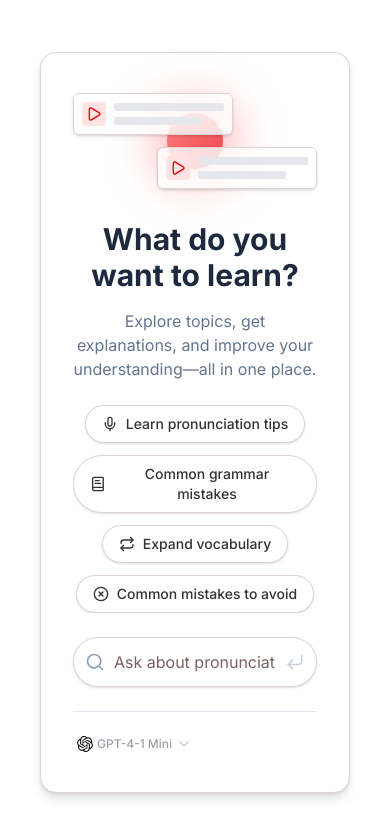
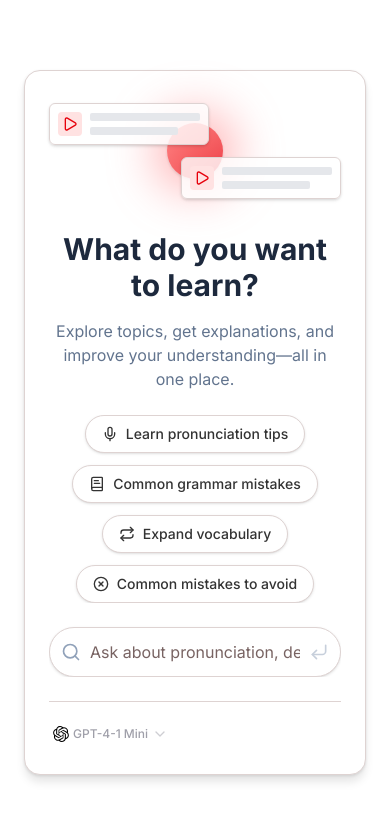
Before and after one commit to wldoooon/VerbaLingo, a Next.js app in the folder ui/: page /chat in a window 390 px wide. Shown: the top 838 px of the page. Built offline with nearby package versions, Linux system fonts and the light colour scheme; what harden-react-markdown would draw is missing.

Commit message:
feat: enhance layout and styling in AiCompletion and SearchPage components for improved responsiveness and visual clarity

```diff
--- a/ui/src/app/page.tsx
+++ b/ui/src/app/page.tsx
@@ -86,7 +86,7 @@ export default function SearchPage() {
               </div>
             ) : (
               /* Video Player and Transcript Section - shown when search results exist */
-              <div className="mt-0 max-w-full lg:grid lg:grid-cols-[1fr_480px] lg:items-start lg:gap-2">
+              <div className="mt-0 max-w-full lg:grid lg:grid-cols-[1fr_480px] lg:items-stretch lg:gap-2">
                 <div>
                   <VideoPlayer />
                   <div className="mt-0">
@@ -98,7 +98,7 @@ export default function SearchPage() {
                   </div>
                   {/* TranscriptViewer removed; transcript is now overlayed on the video */}
                 </div>
-                <div className="hidden lg:block lg:ml-0 lg:mr-0">
+                <div className="hidden lg:flex lg:flex-col lg:ml-0 lg:mr-0">
                   <AiCompletion />
                 </div>
               </div>
--- a/ui/src/components/ai-completion.tsx
+++ b/ui/src/components/ai-completion.tsx
@@ -105,9 +105,9 @@ export function AiCompletion() {
     }, [isLoading]);
 
     return (
-        <div className="w-full h-full flex items-center justify-center p-4 overflow-y-auto">
-            <div className="relative w-full max-w-2xl mx-auto text-center flex flex-col items-center bg-card rounded-2xl p-8 shadow-xl dark:shadow-2xl dark:shadow-slate-950/50 border">
-                <header className="w-full">
+        <div className="w-full h-full flex flex-col">
+            <div className="relative w-full h-full flex flex-col bg-card rounded-2xl p-6 shadow-xl dark:shadow-2xl dark:shadow-slate-950/50 border">
+                <header className="w-full flex-shrink-0">
                     <div className="relative h-28 w-full flex items-center justify-center mb-6">
                         {/* Central Orb */}
                         <div className="absolute w-20 h-20 bg-red-400/50 rounded-full blur-xl" />
@@ -138,10 +138,10 @@ export function AiCompletion() {
                         </div>
                     </div>
 
-                    <h1 className="text-3xl md:text-4xl font-bold text-slate-800 dark:text-slate-100">
+                    <h1 className="text-3xl md:text-4xl font-bold text-slate-800 dark:text-slate-100 text-center">
                         {query ? `Learning about "${query}"` : "What do you want to learn?"}
                     </h1>
-                    <p className="text-slate-500 dark:text-slate-400 mt-4 max-w-lg mx-auto">
+                    <p className="text-slate-500 dark:text-slate-400 mt-4 max-w-lg mx-auto text-center">
                         {query
                             ? `Get pronunciations, examples, and detailed explanations for "${query}"`
                             : "Explore topics, get explanations, and improve your understanding—all in one place."
@@ -149,7 +149,7 @@ export function AiCompletion() {
                     </p>
                 </header>
 
-                <main className="w-full mt-6 space-y-6">
+                <main className="w-full flex-1 flex flex-col mt-6 space-y-6 overflow-y-auto min-h-0">
                         {/* Suggestions */}
                         <AnimatePresence>
                             {!shouldHideSuggestions && (
@@ -255,7 +255,7 @@ export function AiCompletion() {
                         </div>
                     </main>
 
-                    <footer className="w-full mt-6 pt-4 border-t border-slate-200 dark:border-slate-700">
+                    <footer className="w-full flex-shrink-0 mt-6 pt-4 border-t">
                         <ModelSelector selectedModel={selectedModel} setSelectedModel={setSelectedModel} />
                     </footer>
                 </div>
```
